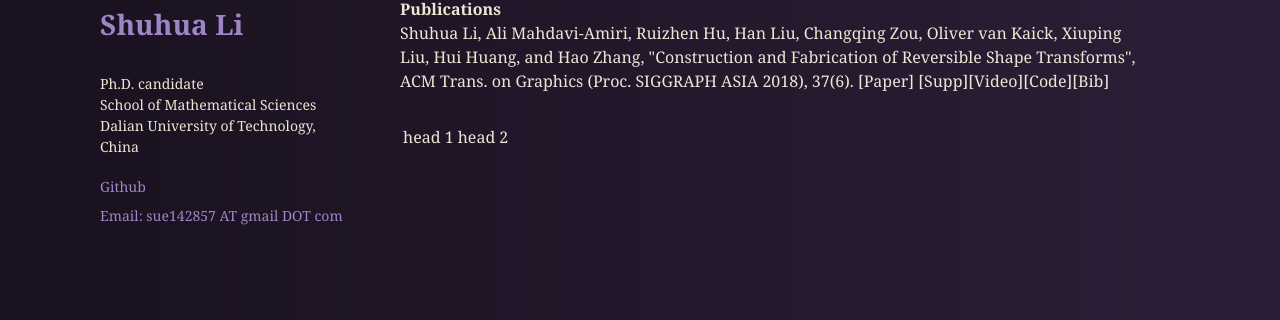
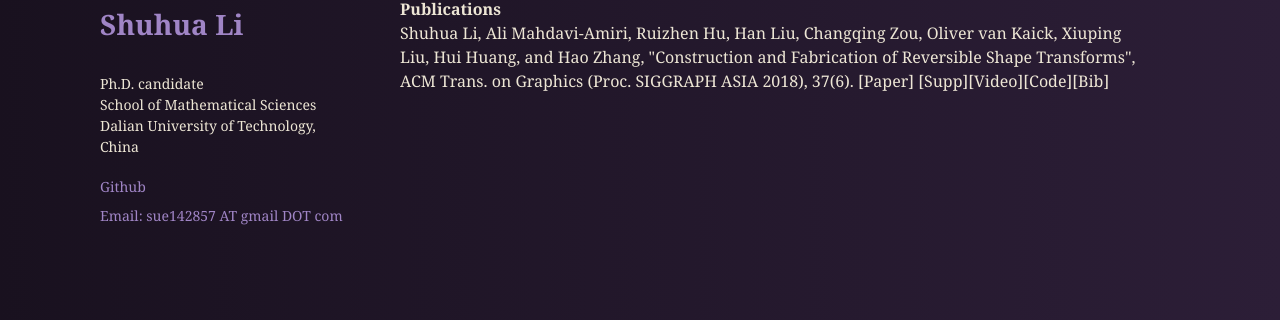
Before and after one commit to sergiokopplin/violet, a Jekyll site: the page built from index.html, in a window 1280 px wide. Shown: the part 275-595 px from the top of the page. Built offline with Jekyll 4.4.1, drawn with Linux system fonts in a browser that asks for light colours.

Commit message:
Update index.html

```diff
--- a/index.html
+++ b/index.html
@@ -38,12 +38,4 @@ title: Homepage
     Shuhua Li, Ali Mahdavi-Amiri, Ruizhen Hu, Han Liu, Changqing Zou, Oliver van Kaick, Xiuping Liu, Hui Huang, and Hao Zhang, "Construction and Fabrication of Reversible Shape Transforms", ACM Trans. on Graphics (Proc. SIGGRAPH ASIA 2018), 37(6).
     [Paper] [Supp][Video][Code][Bib]
   </p>
-
-  <table>
-    <tr>
-      <td>head 1</td>
-      <td>head 2</td>
-    </tr>
-  </table>
-
 </section>
```
